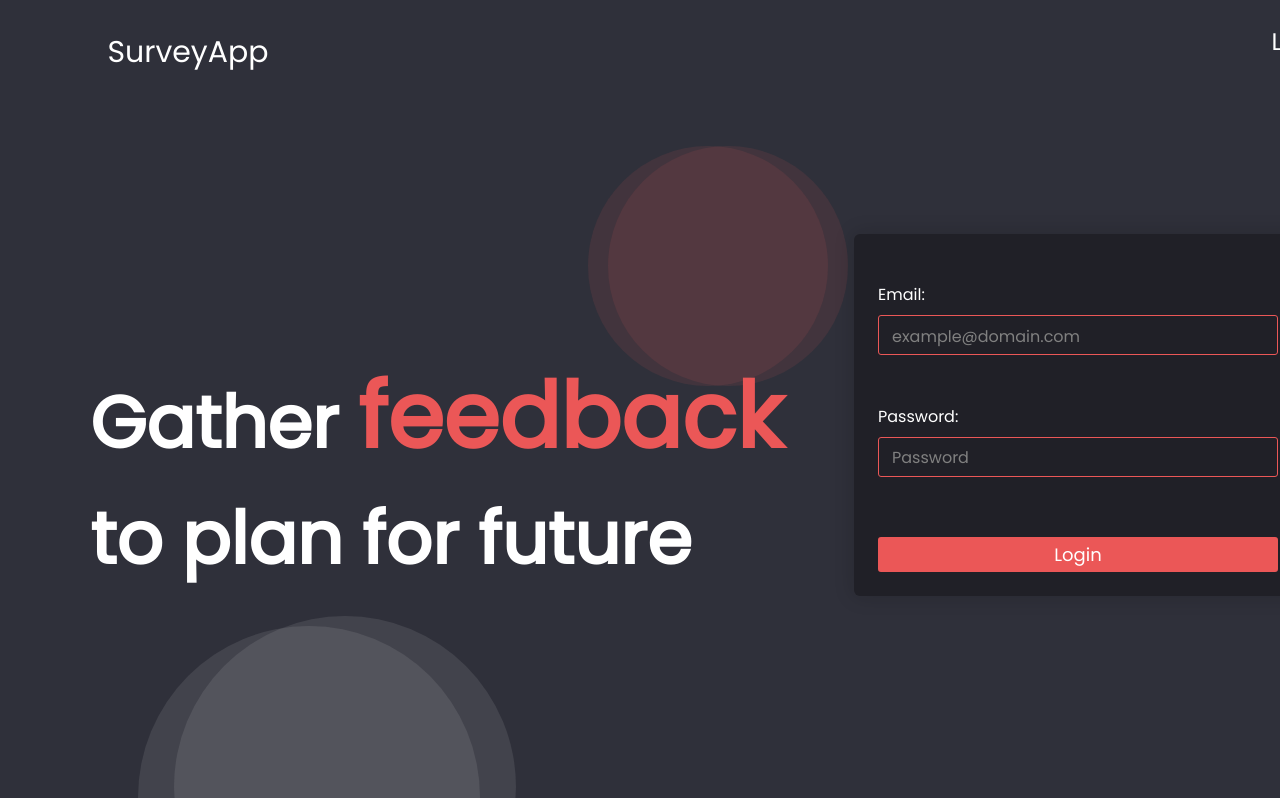
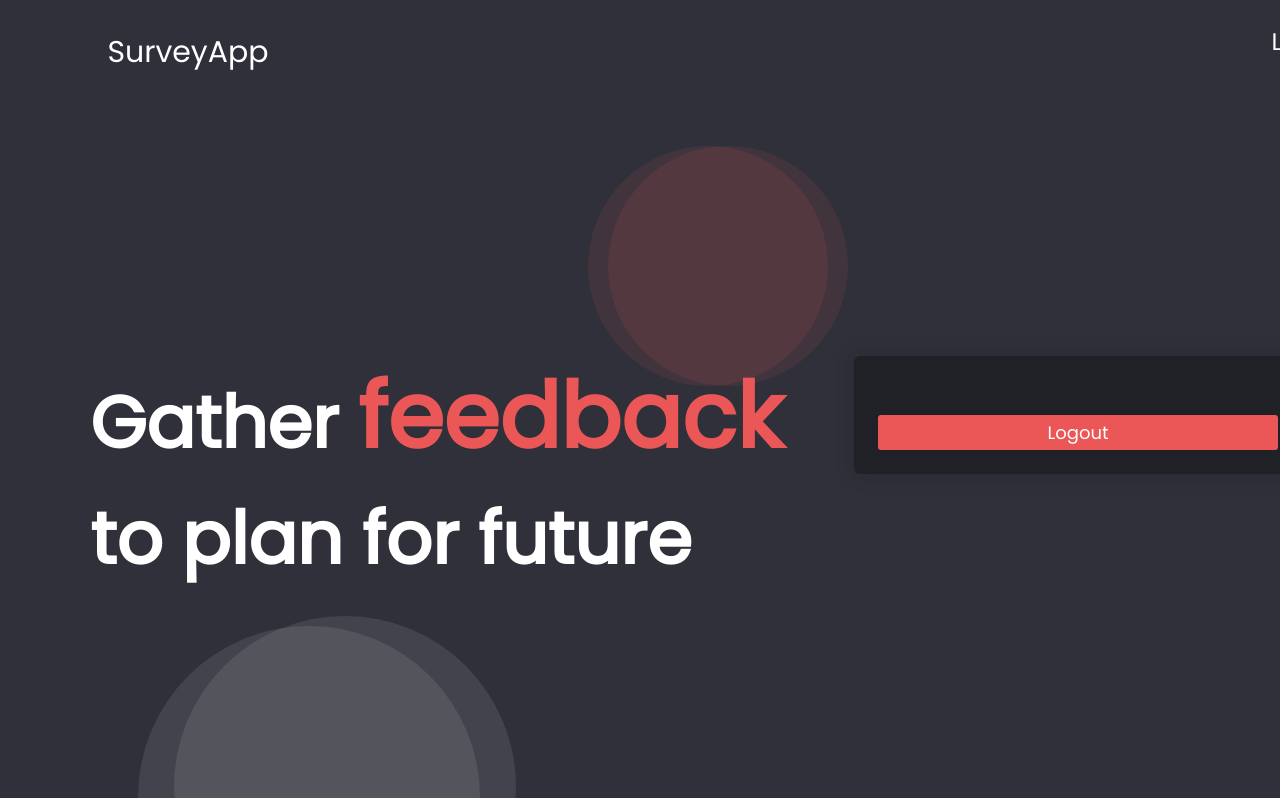
Before and after one commit to LizGlazar/SurveyApp, a React (Create React App) app in the folder frontend/survey-app/: page /logout in a window 1280 px wide. Shown: the top 798 px of the page. Built offline with nearby package versions, Linux system fonts and the light colour scheme.

Commit message:
Logout button instead of logout page

```diff
--- a/frontend/survey-app/src/Nav.js
+++ b/frontend/survey-app/src/Nav.js
@@ -1,11 +1,31 @@
 import React from 'react';
 import './Assets/css/surveyapp.css';
 import { Link } from 'react-router-dom';
+import history from './history';
+import {Button} from 'reactstrap';
 
 function Nav() {
 
   function isUserLoggedIn() {
     return localStorage.getItem('username') !== null;
+  }
+
+  function logout() {
+    if (window.confirm("Are you sure you want to log out?")) {
+      fetch("http://localhost:8080/auth/logout", {
+        method: 'POST',
+        credentials: 'include'
+      }).then(result => {
+        if (result.status === 200) {
+          console.log("Successfully logged out");
+          localStorage.removeItem("isCoordinator");
+          localStorage.removeItem("username");
+          history.push("/")
+        } else {
+          console.error("Failed to log user out");
+        }
+      })
+    }
   }
 
   function loginOrLogout() {
@@ -19,9 +39,9 @@ function Nav() {
       </Link>
       </div>
       } else {
-        return <Link to='/logout'>
+        return <Button onClick={logout}>
         <p id="button-logout" href="#">LOG OUT</p>
-        </Link>
+        </Button>
   }
   }
   return (
--- /dev/null
+++ b/frontend/survey-app/src/components/logOutBoxComponent/logOutBox.js
@@ -0,0 +1,72 @@
+import React from 'react';
+import history from '../../history';
+
+class LogOutBox extends React.Component {
+
+    /*constructor(props) {
+      super(props);
+      this.state = {};
+    }*/
+
+    handleSubmit = e => {
+      console.log('handleSubmit() Submit form with state:', this.state);
+      e.preventDefault();
+      fetch('http://localhost:8080/auth/login', {
+        method: 'POST',
+        headers: { 'Content-Type': 'application/json' },
+        body: JSON.stringify(this.state),
+        credentials: 'include'
+      })
+        .then(
+          (result) => {
+              if (result.status === 200) {
+                console.log('Successfully logged in user');
+                result.json()
+                .then(response => {
+                  console.log(response);
+                  localStorage.setItem('isCoordinator', response.isCoordinator);
+                  localStorage.setItem('username', response.userName);
+                  if (response.isCoordinator) {
+                    history.push('/coordinators-create-survey-page');
+                  } else {
+                    history.push('/respondents-survey-list-page');
+                  }
+                })
+
+              } else {
+                result.json()
+                .then(errorResponse => {alert('Failed to log in user. ' + errorResponse.message)});
+              }
+
+          },
+          (error) => {
+              console.log('Failed to log in user' + error);
+          }
+      )
+    }
+
+    render() {
+      return (
+        <div className = "parent-container">
+{/*}       <div className="box-controller">
+          <div className="controller selected-controller">*/}
+              <div className="box-container">
+        <div className="inner-container">
+          {/*<div className="header">
+            Login
+          </div>*/}
+          <form onSubmit={this.handleSubmit}>
+          <div className="box">
+            <button className="login-btn">Logout</button>
+          </div>
+          </form>
+        </div>
+        </div>
+        {/*</div>
+        </div>*/}
+        </div>
+      );
+    }
+
+  };
+  export default LogOutBox;
--- a/frontend/survey-app/src/components/pages/LogOut.js
+++ b/frontend/survey-app/src/components/pages/LogOut.js
@@ -2,7 +2,7 @@ import React from 'react';
 //import './Assets/css/surveyapp.css';
 import Nav from '../../Nav.js';
 import Ellipse from '../ellipseComponent/ellipse';
-import LoginBox from '../loginBoxComponent/loginBox';
+import LogOutBox from '../logOutBoxComponent/logOutBox';
 
 function LogOut() {
   return (
@@ -13,7 +13,7 @@ function LogOut() {
       <p id="landing-page-logo">SurveyApp</p>
       <Nav />
       <Ellipse />
-      <div className="child1LoginPageLoginBox"><LoginBox /></div>
+      <div className="child1LoginPageLoginBox"><LogOutBox /></div>
 
       <div className="child2LoginPageHeadline">
         <p>Gather <span Style="color: #EB5757; font-size: 90px">feedback</span><br /> to plan for future</p>
```
